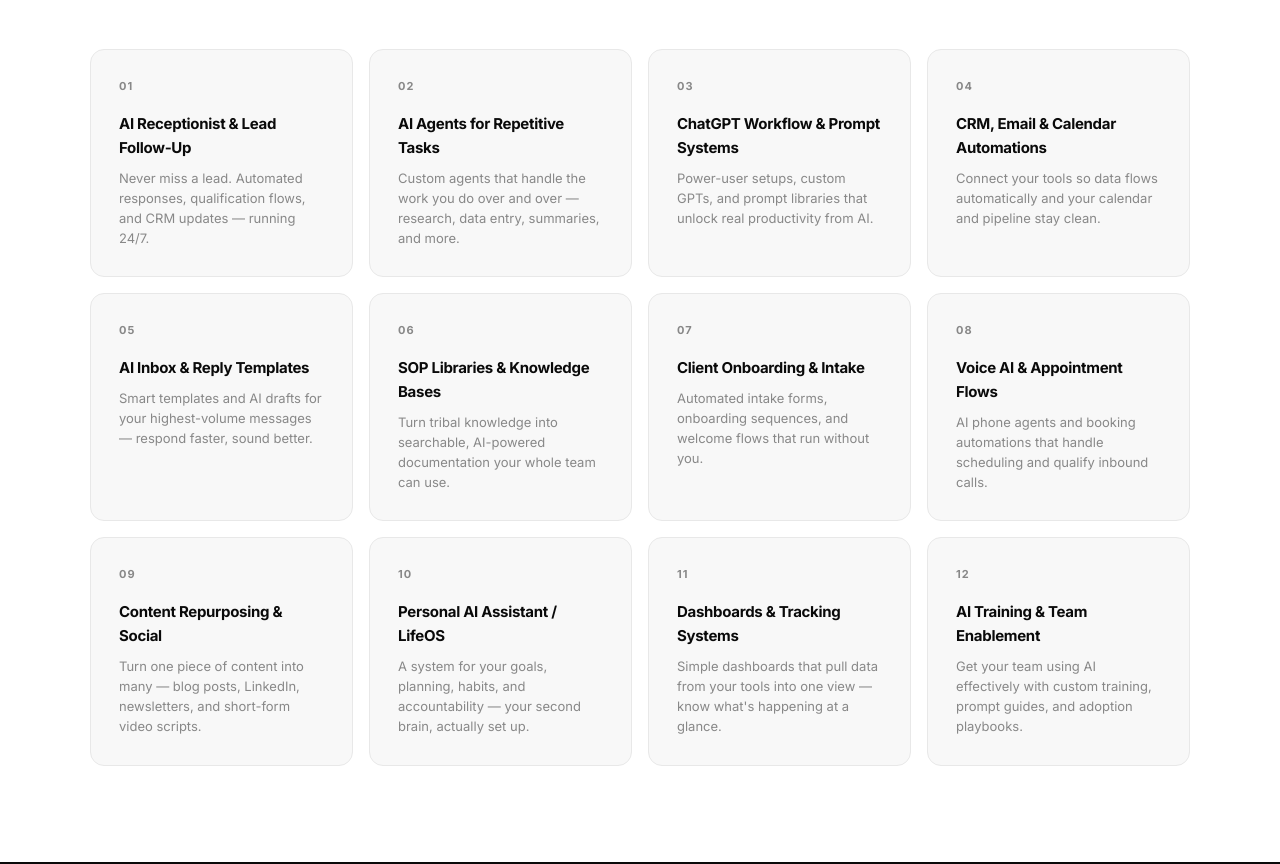
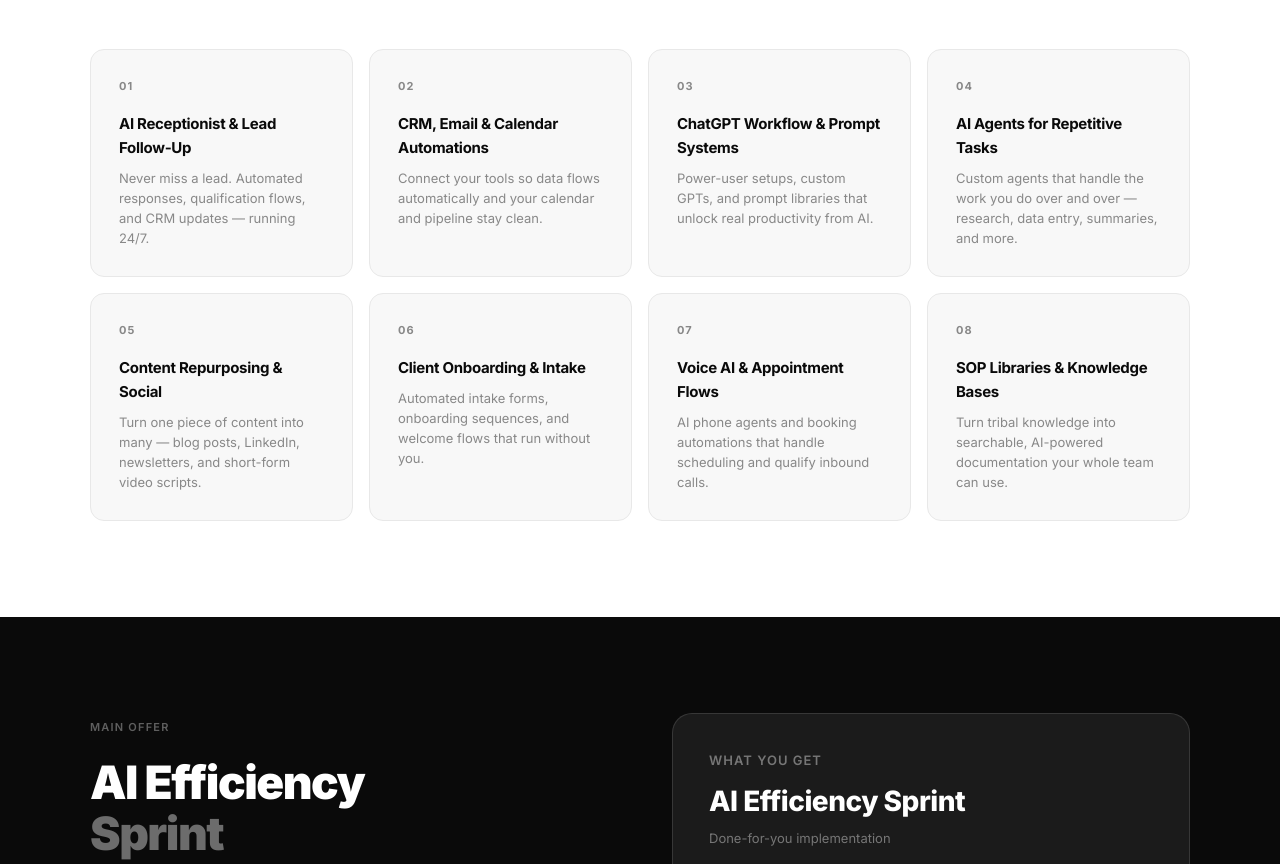
Before and after one commit to sergeizdo/aiosoperator, a plain HTML site: page index.html in a window 1280 px wide. Shown: the part 1945-2809 px from the top of the page. Drawn offline with Linux system fonts and the light colour scheme.

Commit message:
Fix who-its-for grid to 3 columns, remove busy professionals tile

```diff
--- a/index.html
+++ b/index.html
@@ -449,7 +449,7 @@
     #for { background: var(--white); }
     .for-grid {
       display: grid;
-      grid-template-columns: repeat(auto-fill, minmax(200px, 1fr));
+      grid-template-columns: repeat(3, 1fr);
       gap: 12px;
       margin-top: 48px;
     }
@@ -693,8 +693,8 @@
         </div>
         <div class="service-card">
           <div class="service-num">02</div>
-          <h3>AI Agents for Repetitive Tasks</h3>
-          <p>Custom agents that handle the work you do over and over — research, data entry, summaries, and more.</p>
+          <h3>CRM, Email & Calendar Automations</h3>
+          <p>Connect your tools so data flows automatically and your calendar and pipeline stay clean.</p>
         </div>
         <div class="service-card">
           <div class="service-num">03</div>
@@ -703,48 +703,28 @@
         </div>
         <div class="service-card">
           <div class="service-num">04</div>
-          <h3>CRM, Email & Calendar Automations</h3>
-          <p>Connect your tools so data flows automatically and your calendar and pipeline stay clean.</p>
+          <h3>AI Agents for Repetitive Tasks</h3>
+          <p>Custom agents that handle the work you do over and over — research, data entry, summaries, and more.</p>
         </div>
         <div class="service-card">
           <div class="service-num">05</div>
-          <h3>AI Inbox & Reply Templates</h3>
-          <p>Smart templates and AI drafts for your highest-volume messages — respond faster, sound better.</p>
+          <h3>Content Repurposing & Social</h3>
+          <p>Turn one piece of content into many — blog posts, LinkedIn, newsletters, and short-form video scripts.</p>
         </div>
         <div class="service-card">
           <div class="service-num">06</div>
-          <h3>SOP Libraries & Knowledge Bases</h3>
-          <p>Turn tribal knowledge into searchable, AI-powered documentation your whole team can use.</p>
-        </div>
-        <div class="service-card">
-          <div class="service-num">07</div>
           <h3>Client Onboarding & Intake</h3>
           <p>Automated intake forms, onboarding sequences, and welcome flows that run without you.</p>
         </div>
         <div class="service-card">
-          <div class="service-num">08</div>
+          <div class="service-num">07</div>
           <h3>Voice AI & Appointment Flows</h3>
           <p>AI phone agents and booking automations that handle scheduling and qualify inbound calls.</p>
         </div>
         <div class="service-card">
-          <div class="service-num">09</div>
-          <h3>Content Repurposing & Social</h3>
-          <p>Turn one piece of content into many — blog posts, LinkedIn, newsletters, and short-form video scripts.</p>
-        </div>
-        <div class="service-card">
-          <div class="service-num">10</div>
-          <h3>Personal AI Assistant / LifeOS</h3>
-          <p>A system for your goals, planning, habits, and accountability — your second brain, actually set up.</p>
-        </div>
-        <div class="service-card">
-          <div class="service-num">11</div>
-          <h3>Dashboards & Tracking Systems</h3>
-          <p>Simple dashboards that pull data from your tools into one view — know what's happening at a glance.</p>
-        </div>
-        <div class="service-card">
-          <div class="service-num">12</div>
-          <h3>AI Training & Team Enablement</h3>
-          <p>Get your team using AI effectively with custom training, prompt guides, and adoption playbooks.</p>
+          <div class="service-num">08</div>
+          <h3>SOP Libraries & Knowledge Bases</h3>
+          <p>Turn tribal knowledge into searchable, AI-powered documentation your whole team can use.</p>
         </div>
       </div>
     </div>
@@ -904,10 +884,6 @@
           <span class="for-icon">🚀</span>
           <span>Founders &amp; Startup Teams</span>
         </div>
-        <div class="for-card">
-          <span class="for-icon">💼</span>
-          <span>Busy Professionals</span>
-        </div>
       </div>
     </div>
   </section>
```
